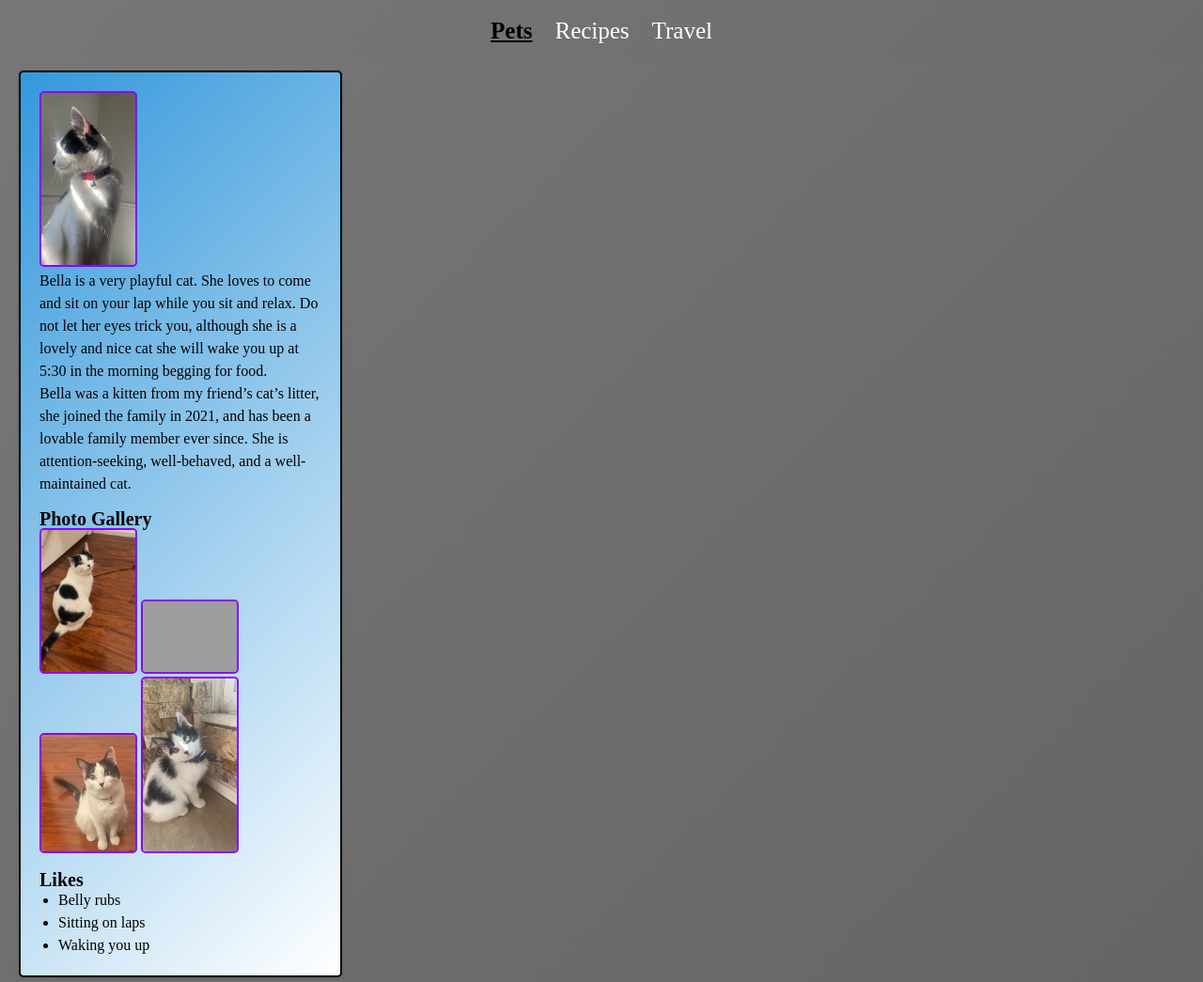
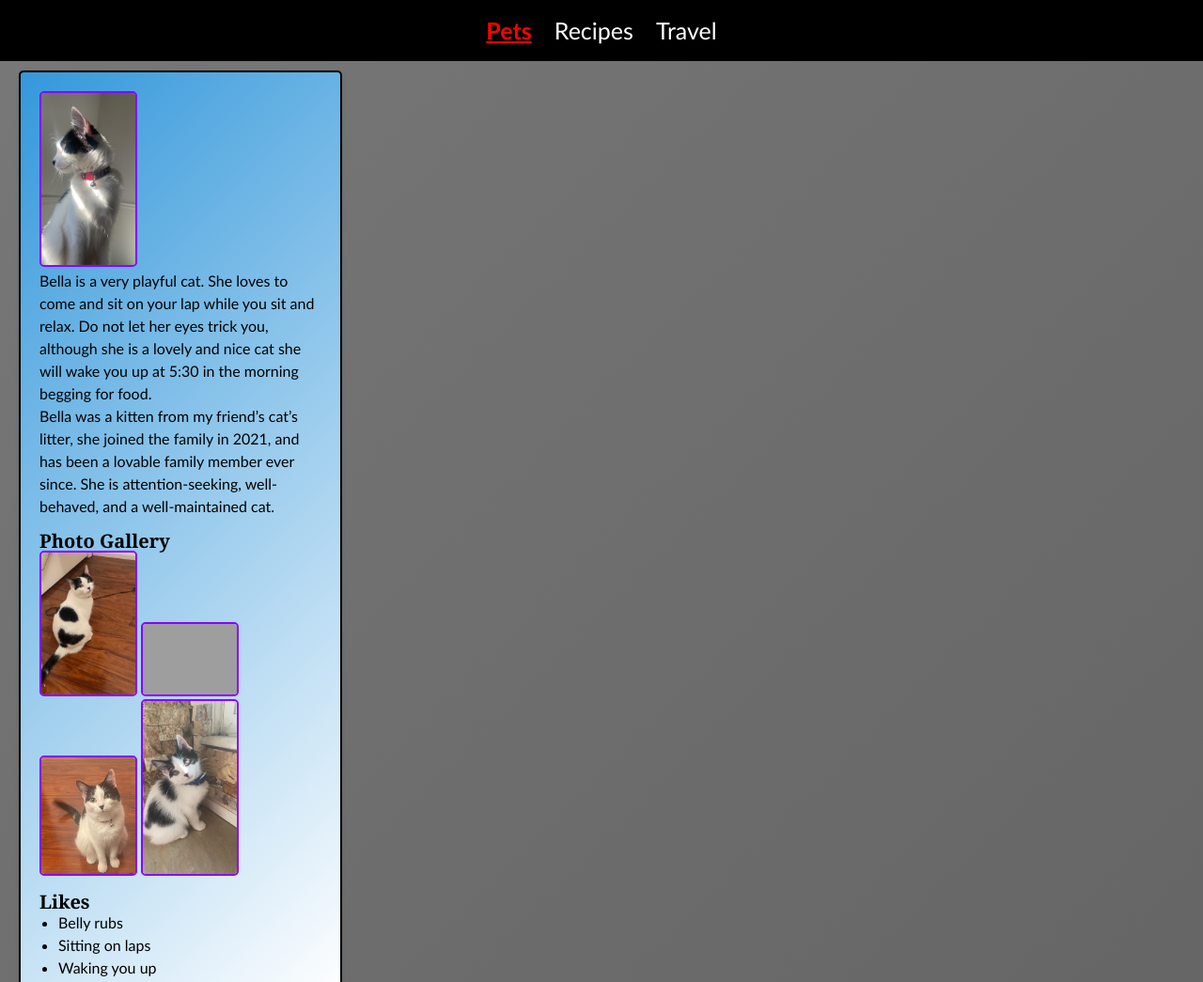
Before and after one commit to mohammaw/starter_html, a plain HTML site: page index.html in a window 1280 px wide. Shown: the top 1045 px of the page at 94% size. Drawn offline with Linux system fonts and the light colour scheme; grey boxes are pictures that could not be loaded.

Commit message:
Add files via upload

```diff
--- a/css/style.css
+++ b/css/style.css
@@ -1,6 +1,6 @@
 nav {
     text-align: center;
-    /* background-color: #000000; */
+    background-color: #000000;
     padding: 20px 0;
     margin: 0;
 }
@@ -24,7 +24,7 @@ nav ul li a {
 
 nav ul li.active a {
     font-weight: bold;
-    color: #000000;
+    color: #ff0000;
     text-decoration: underline;
 }
 
@@ -107,6 +107,14 @@ h1 {
     display: none;
 }
 
+h1, h2, h3 {
+    font-family: 'Georgia', Arial, sans-serif;
+}
+
+p, ul, li {
+    font-family: 'Calibri', Arial, sans-serif;
+}
+
 main {
     background: linear-gradient(135deg, #777, #444);
 }
```
